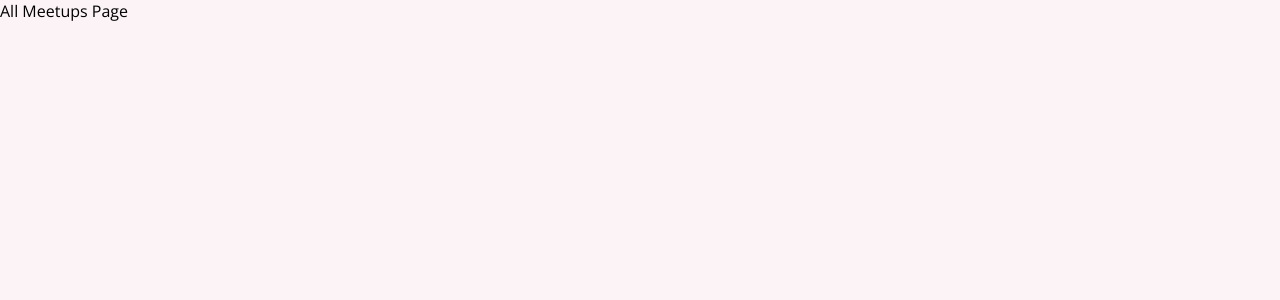
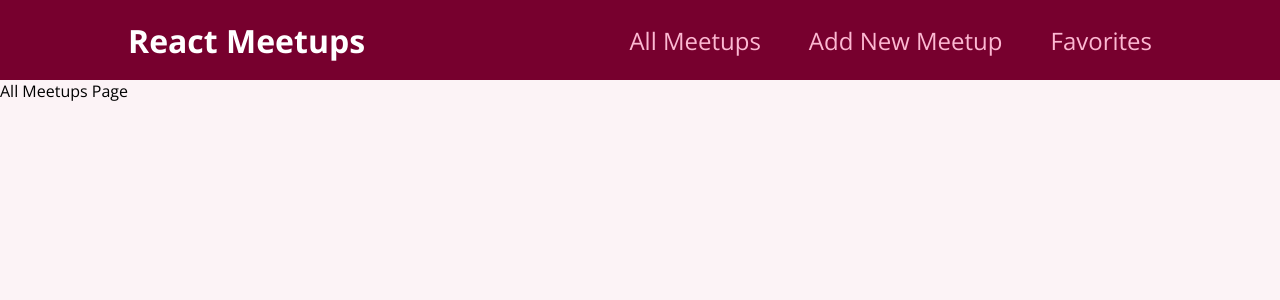
Before and after one commit to embyth-training-projects/react-fundamentals, a React (Create React App) app: page / in a window 1280 px wide. Shown: the top 300 px of the page. Built offline with nearby package versions, Linux system fonts and the light colour scheme.

Commit message:
Module styling and router navigation

```diff
--- a/src/App.js
+++ b/src/App.js
@@ -3,9 +3,13 @@
 import AllMeetupsPage from "./pages/AllMeetups";
 import FavoritesPage from "./pages/Favorites";
 import NewMeetupPage from "./pages/NewMeetup";
+import MainNavigation from "./components/layout/MainNavigation";
+import React from "react";
 
 function App() {
   return (
+    <React.Fragment>
+      <MainNavigation />
       <Switch>
         <Route path="/" exact>
           <AllMeetupsPage />
@@ -17,6 +21,7 @@
           <NewMeetupPage />
         </Route>
       </Switch>
+    </React.Fragment>
   );
 }
 
--- /dev/null
+++ b/src/components/layout/MainNavigation.js
@@ -0,0 +1,26 @@
+import { Link } from "react-router-dom";
+
+import styles from "./MainNavigation.module.css";
+
+function MainNavigation() {
+  return (
+    <header className={styles.header}>
+      <div className={styles.logo}>React Meetups</div>
+      <nav>
+        <ul>
+          <li>
+            <Link to="/">All Meetups</Link>
+          </li>
+          <li>
+            <Link to="/new">Add New Meetup</Link>
+          </li>
+          <li>
+            <Link to="/favorites">Favorites</Link>
+          </li>
+        </ul>
+      </nav>
+    </header>
+  );
+}
+
+export default MainNavigation;
--- /dev/null
+++ b/src/components/layout/MainNavigation.module.css
@@ -0,0 +1,47 @@
+.header {
+  width: 100%;
+  height: 5rem;
+  display: flex;
+  align-items: center;
+  justify-content: space-between;
+  background-color: #77002e;
+  padding: 0 10%;
+}
+
+.logo {
+  font-size: 2rem;
+  color: white;
+  font-weight: bold;
+}
+
+.header ul {
+  list-style: none;
+  margin: 0;
+  padding: 0;
+  display: flex;
+  align-items: baseline;
+}
+
+.header li {
+  margin-left: 3rem;
+}
+
+.header a {
+  text-decoration: none;
+  font-size: 1.5rem;
+  color: #fcb8d2;
+}
+
+.header a:hover,
+.header a:active,
+.header a.active {
+  color: white;
+}
+
+.badge {
+  background-color: #cc2062;
+  color: white;
+  border-radius: 12px;
+  padding: 0 1rem;
+  margin-left: 0.5rem;
+}
```
Lines whose indentation alone changed are shown as unchanged.
